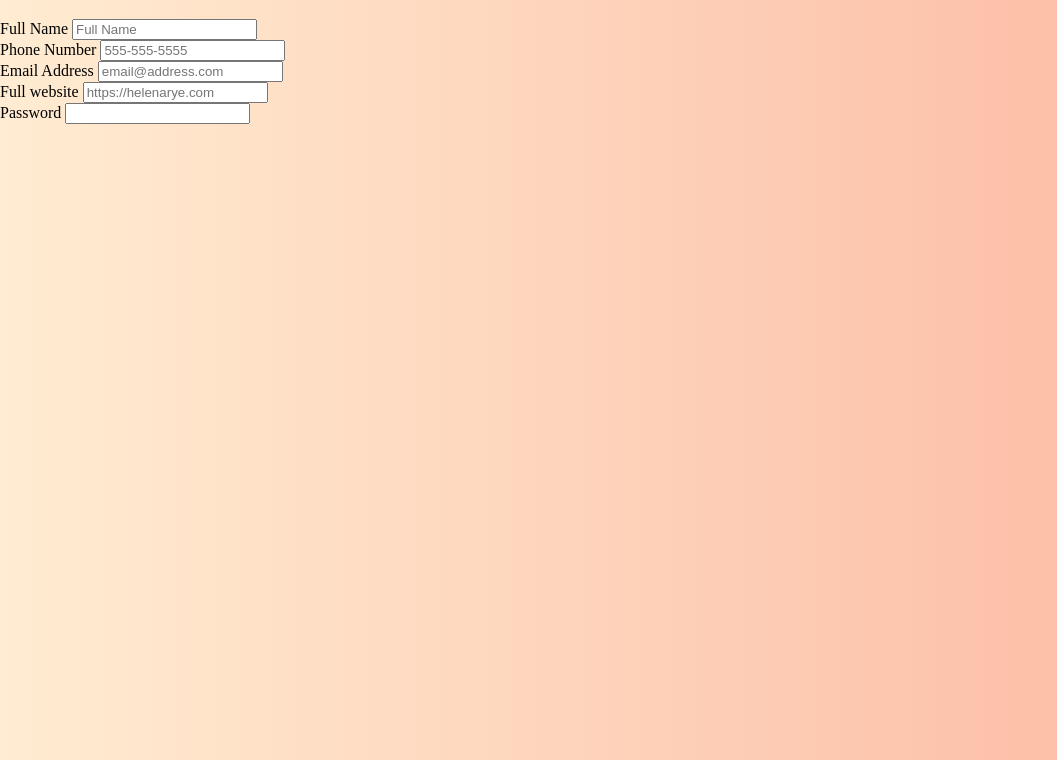
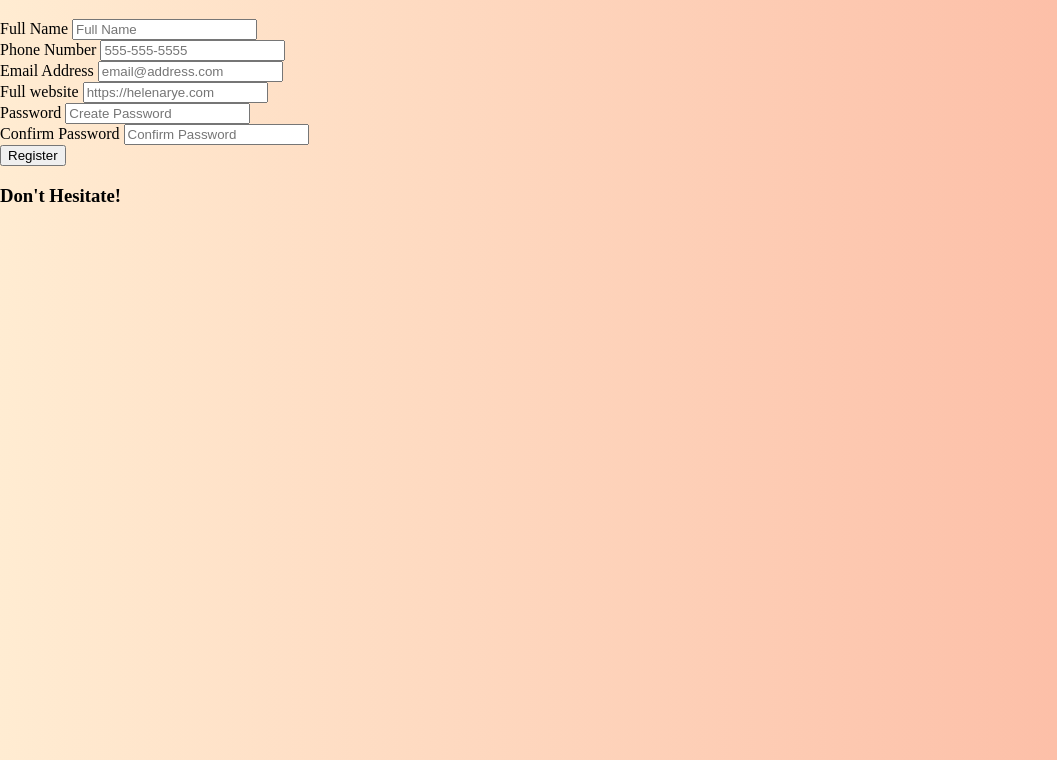
Before and after one commit to HelenaRye/Form-validator, a plain HTML site: page index.html in a window 1280 px wide. Shown: the part 61-821 px from the top of the page, without its empty margins (0-1057 px from the left). Drawn offline with Linux system fonts and the light colour scheme.

Commit message:
Update index.html

```diff
--- a/index.html
+++ b/index.html
@@ -38,10 +38,24 @@
         </div>
         <!-- Password -->
         <div class="form-group">
-          <label for="password">Password</label>
-          <input type="url" id="website" placeholder="" />
+          <label for="password1">Password</label>
+          <input type="password" id="password1" placeholder="Create Password" />
         </div>
+        <!-- Confirm Password -->
+        <div class="form-group">
+          <label for="password2">Confirm Password</label>
+          <input
+            type="password"
+            id="password2"
+            placeholder="Confirm Password"
+          />
+        </div>
+        <button type="submit">Register</button>
       </form>
+      <!-- Error/success Message -->
+      <div class="message-container">
+        <h3 id="message">Don't Hesitate!</h3>
+      </div>
     </div>
 
     <!-- Script -->
```
